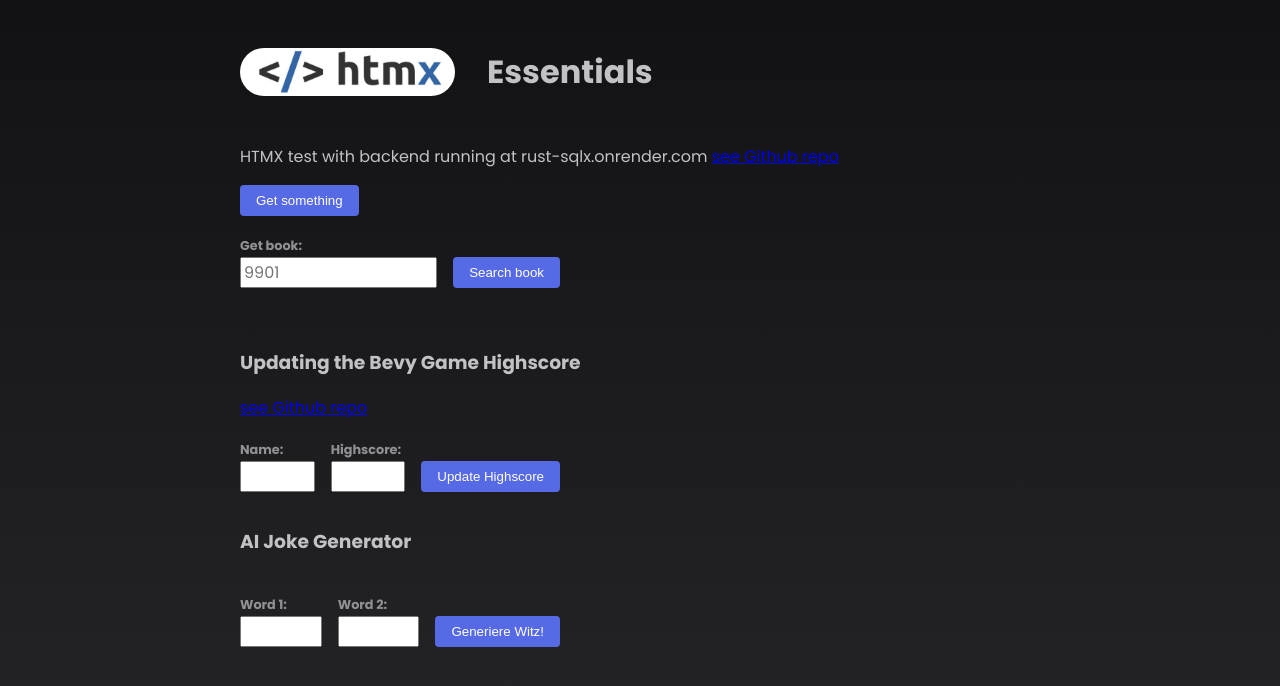
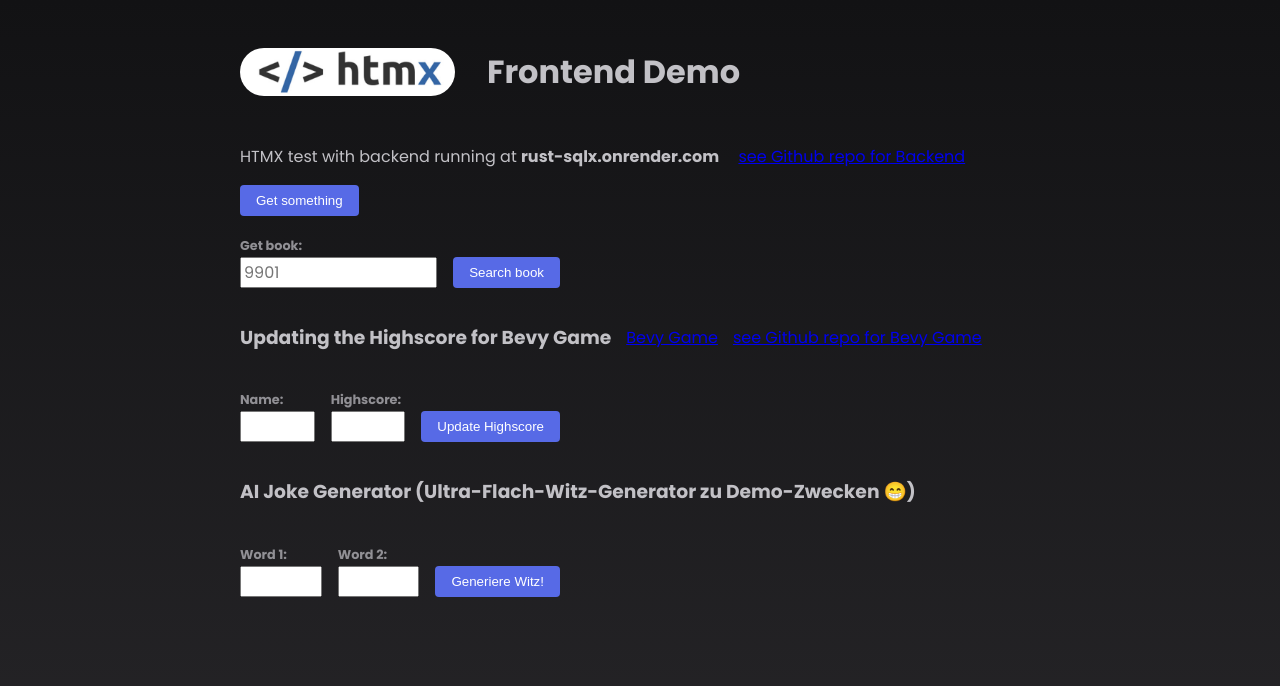
Before and after one commit to ajerni/rust-sqlx, a plain HTML site: page static/htmx.html in a window 1280 px wide. Drawn offline with nearby package versions, Linux system fonts and the light colour scheme.

Commit message:
view things on frontend

```diff
--- a/static/htmx.html
+++ b/static/htmx.html
@@ -2,6 +2,11 @@
 <html>
   <head>
     <title>HTMX Essentials</title>
+    <style>
+      a {
+        margin-left: 15px;
+      }
+    </style>
     <link
       href="https://fonts.googleapis.com/css2?family=Poppins:ital,wght@0,100;0,200;0,300;0,400;0,500;0,600;0,700;0,800;0,900;1,100;1,200;1,300;1,400;1,500;1,600;1,700;1,800;1,900&display=swap"
       rel="stylesheet"
@@ -13,12 +18,15 @@
   <body>
     <header id="main-header">
       <img src="/htmx-logo.jpg" alt="HTMX Logo" />
-      <h1>Essentials</h1>
+      <h1>Frontend Demo</h1>
     </header>
     <main>
       <p>
-        HTMX test with backend running at rust-sqlx.onrender.com
-        <a href="https://github.com/ajerni/rust-sqlx">see Github repo</a>
+        HTMX test with backend running at
+        <strong>rust-sqlx.onrender.com</strong>
+        <a href="https://github.com/ajerni/rust-sqlx"
+          >see Github repo for Backend</a
+        >
       </p>
       <button
         hx-get="https://rust-sqlx.onrender.com/htmxtest"
@@ -39,9 +47,20 @@
         </p>
       </form>
       <div id="mytargetdiv"></div>
-      <br />
-      <h3>Updating the Bevy Game Highscore</h3>
-      <a href="https://github.com/ajerni/rust-bevy">see Github repo</a>
+      <div
+        style="
+          display: inline-flex;
+          justify-content: center;
+          align-items: center;
+        "
+      >
+        <h3>Updating the Highscore for Bevy Game</h3>
+        <a href="https://bevy.andierni.ch">Bevy Game </a>
+        <a href="https://github.com/ajerni/rust-bevy">
+          see Github repo for Bevy Game</a
+        >
+      </div>
+
       <!-- the form automaticaally binds hx-vals='{"json":"format"}' / hx-vals could be used everywhere to add payload to requests -->
       <form
         hx-patch="https://rust-sqlx.onrender.com/updatehighscore"
@@ -61,7 +80,7 @@
       </form>
 
       <div id="myupdateresult"></div>
-      <h3>AI Joke Generator</h3>
+      <h3>AI Joke Generator (Ultra-Flach-Witz-Generator zu Demo-Zwecken 😁)</h3>
       <form
         hx-post="https://rust-sqlx.onrender.com/ai"
         hx-target="#myjokeresult"
```
Also changed, not shown: 2 other files.
